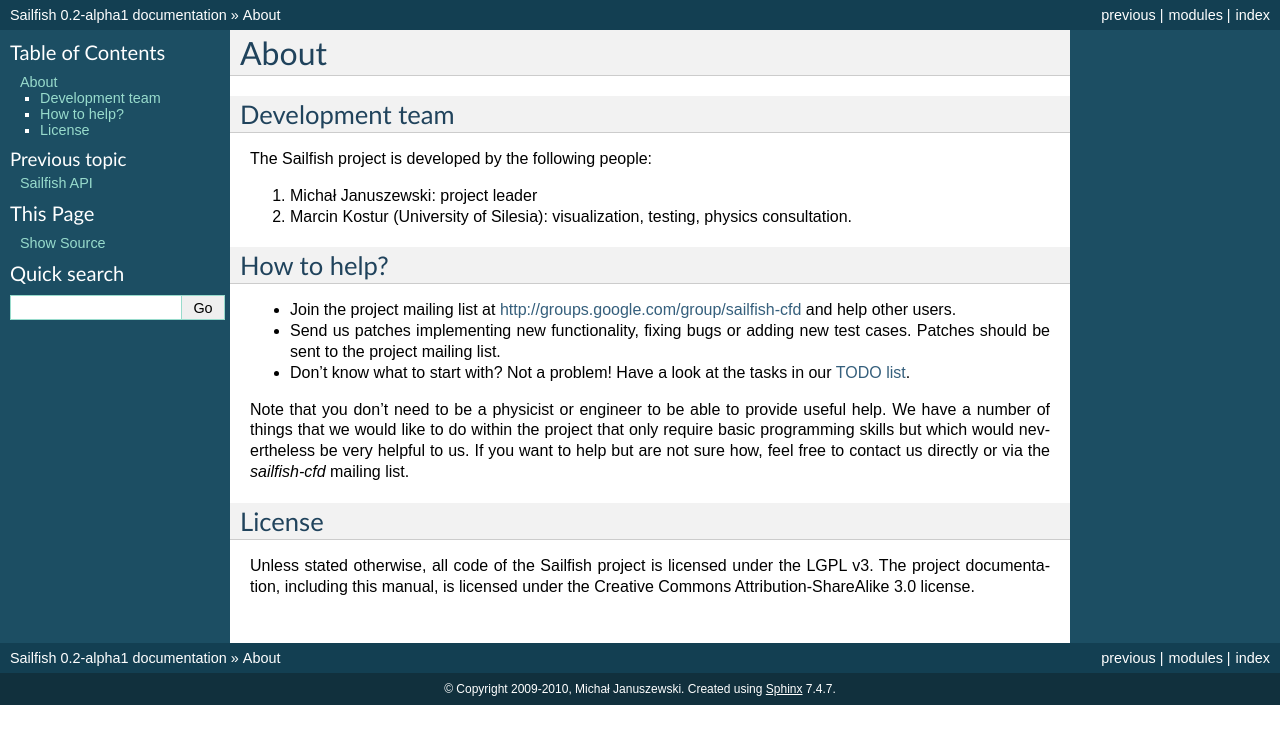
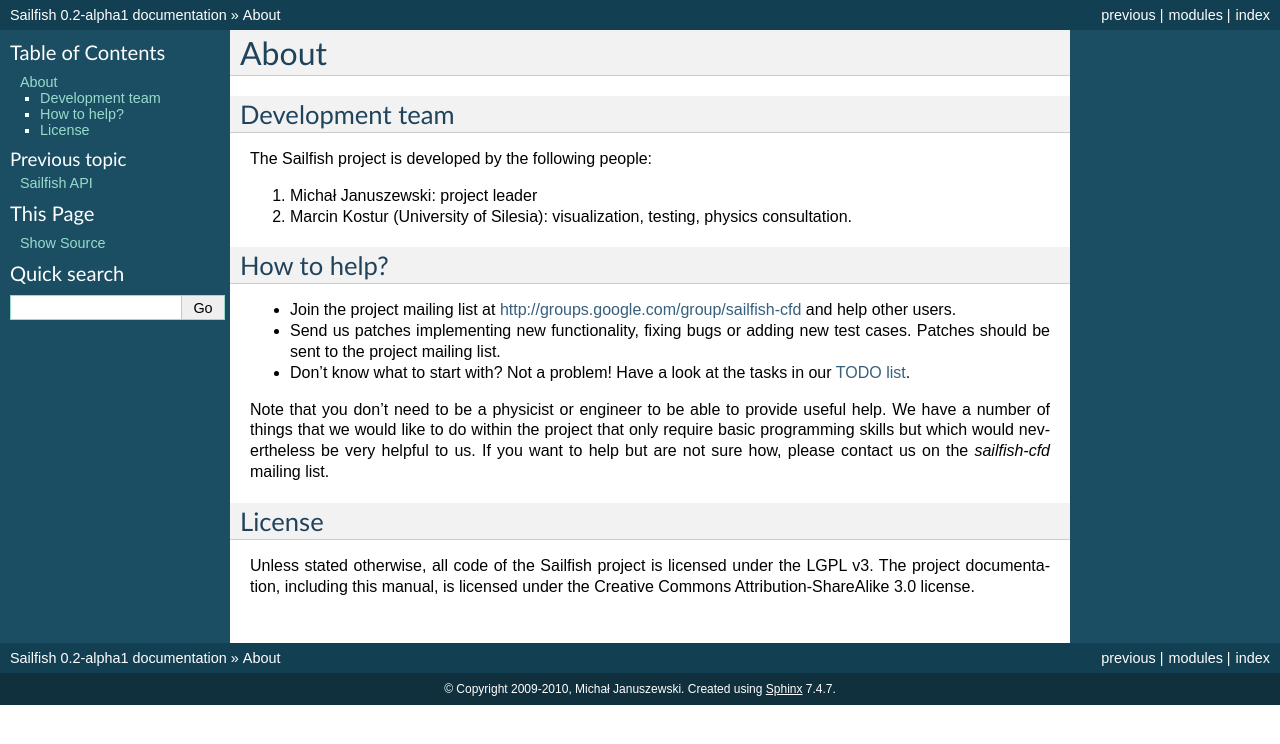
Before and after one commit to sailfish-team/sailfish, a Sphinx documentation site: the page built from doc/about.rst, in a window 1280 px wide. Shown: the top 744 px of the page. Built offline with Sphinx 7.4.7, drawn with Linux system fonts in a browser that asks for light colours; formulas are drawn with MathJax 3.

Commit message:
Direct users to the mailing list instead of individual e-mail addresses.

```diff
--- a/doc/about.rst
+++ b/doc/about.rst
@@ -26,8 +26,8 @@
 Note that you don't need to be a physicist or engineer to be able to provide useful help.
 We have a number of things that we would like to do within the project that only
 require basic programming skills but which would nevertheless be very helpful to us.
-If you want to help but are not sure how, feel free to contact us directly or via
-the *sailfish-cfd* mailing list.
+If you want to help but are not sure how, please contact us on the *sailfish-cfd*
+mailing list.
 
 License
 -------
```
